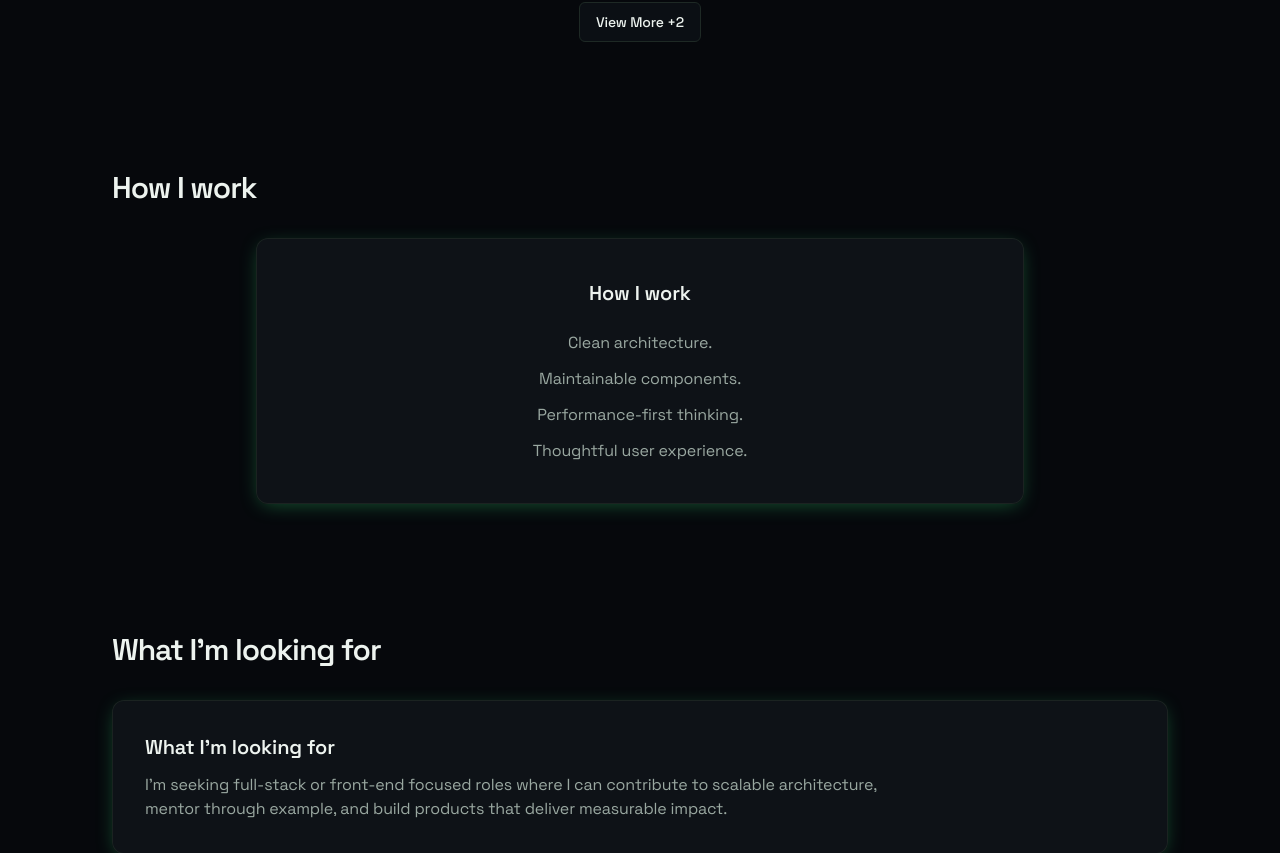
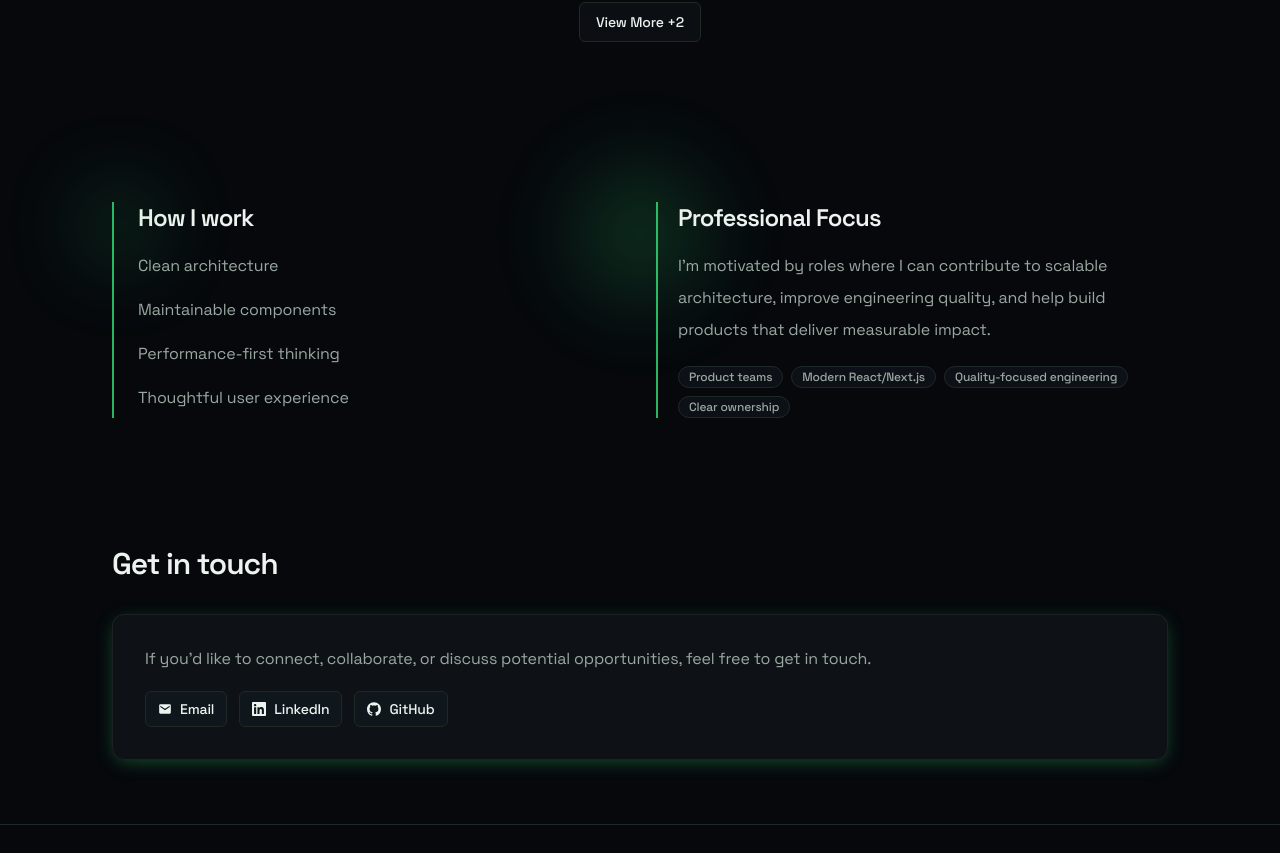
Before and after one commit to callum-tremayne/callum-tremayne, a Next.js app: page / in a window 1280 px wide. Shown: the part 4078-4931 px from the top of the page. Built offline with nearby package versions, Linux system fonts and the light colour scheme.

Commit message:
redo to work and looking for component

```diff
--- a/app/page.tsx
+++ b/app/page.tsx
@@ -6,13 +6,15 @@ import { Footer } from "@/components/Footer";
 import { Hero } from "@/components/Hero";
 import { HighlightsTimeline } from "@/components/HighlightsTimeline";
 import { IntroSection } from "@/components/IntroSection";
-import { LookingFor } from "@/components/LookingFor";
 import { NoiseOverlay } from "@/components/NoiseOverlay";
-import { Philosophy } from "@/components/Philosophy";
 import { ProjectsFeature } from "@/components/ProjectsFeature";
 import { Section } from "@/components/Section";
+import { WorkAndLookingFor } from "@/components/WorkAndLookingFor";
 import { Button } from "@/components/ui/button";
 import { Card, CardContent } from "@/components/ui/card";
+import Link from "next/link";
+import { BiSolidEnvelope } from "react-icons/bi";
+import { SiGithub, SiLinkedin } from "react-icons/si";
 
 export default function Home() {
   return (
@@ -64,30 +66,41 @@ export default function Home() {
             <ProjectsFeature />
           </Section>
 
-          <Section title="How I work">
-            <Philosophy />
-          </Section>
-
-          <Section title="What I’m looking for">
-            <LookingFor />
+          <Section title="" showHeadingGlow>
+            <WorkAndLookingFor />
           </Section>
 
           <Section id="contact" title="Get in touch">
             <Card>
               <CardContent className="space-y-5 p-6 sm:p-8">
                 <p className="text-muted-foreground">
-                  If you’re hiring or would like to discuss opportunities, feel
-                  free to reach out.
+                  If you&apos;d like to connect, collaborate, or discuss
+                  potential opportunities, feel free to get in touch.
                 </p>
                 <div className="flex flex-wrap gap-3">
                   <Button asChild variant="secondary" size="sm">
-                    <a href="#">Email</a>
+                    <Link href="mailto:callum.tremayne@gmail.com">
+                      <BiSolidEnvelope />
+                      Email
+                    </Link>
                   </Button>
                   <Button asChild variant="secondary" size="sm">
-                    <a href="#">LinkedIn</a>
+                    <Link
+                      href="https://www.linkedin.com/in/callum-tremayne/"
+                      target="_blank"
+                    >
+                      <SiLinkedin />
+                      LinkedIn
+                    </Link>
                   </Button>
                   <Button asChild variant="secondary" size="sm">
-                    <a href="#">GitHub</a>
+                    <Link
+                      href="https://github.com/callum-tremayne/"
+                      target="_blank"
+                    >
+                      <SiGithub />
+                      GitHub
+                    </Link>
                   </Button>
                 </div>
               </CardContent>
--- /dev/null
+++ b/components/WorkAndLookingFor.tsx
@@ -0,0 +1,60 @@
+import { Glow } from "@/components/Glow";
+import { Badge } from "@/components/ui/badge";
+
+const howIWork = [
+  "Clean architecture",
+  "Maintainable components",
+  "Performance-first thinking",
+  "Thoughtful user experience",
+];
+
+const lookingForTags = [
+  "Product teams",
+  "Modern React/Next.js",
+  "Quality-focused engineering",
+  "Clear ownership",
+];
+
+export function WorkAndLookingFor() {
+  return (
+    <div className="relative isolate">
+      <Glow className="-top-20 left-1/2 h-56 w-56 -translate-x-1/2 opacity-80" />
+
+      <div className="relative z-10 grid gap-8 lg:grid-cols-2">
+        <article className="space-y-4 border-l-2 border-primary/70 pl-5 sm:pl-6">
+          <h3 className="text-xl font-semibold tracking-tight text-foreground sm:text-2xl">
+            How I work
+          </h3>
+          <ul className="space-y-3">
+            {howIWork.map((item) => (
+              <li
+                key={item}
+                className="text-base leading-8 text-muted-foreground"
+              >
+                {item}
+              </li>
+            ))}
+          </ul>
+        </article>
+
+        <article className="space-y-4 border-r-2 md:border-r-0 md:border-l-2 border-primary/70 pr-5 md:pr-0 md:pl-5 sm:pl-6">
+          <h3 className="text-xl font-semibold tracking-tight text-foreground sm:text-2xl">
+            Professional Focus
+          </h3>
+          <p className="text-base leading-8 text-muted-foreground">
+            I&apos;m motivated by roles where I can contribute to scalable
+            architecture, improve engineering quality, and help build products
+            that deliver measurable impact.
+          </p>
+          <div className="flex flex-wrap gap-2 pt-1">
+            {lookingForTags.map((tag) => (
+              <Badge key={tag} variant="secondary">
+                {tag}
+              </Badge>
+            ))}
+          </div>
+        </article>
+      </div>
+    </div>
+  );
+}
```
